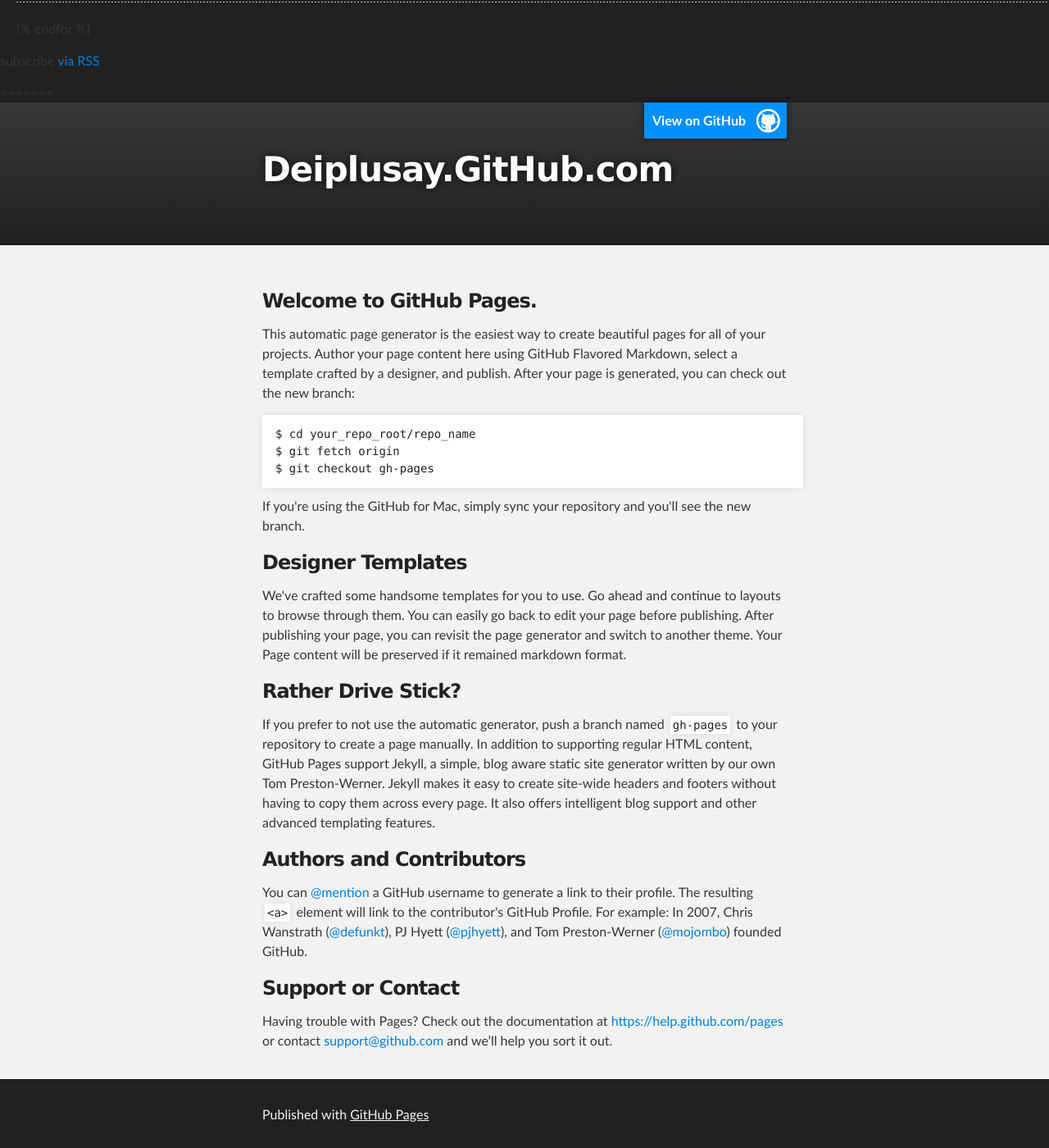
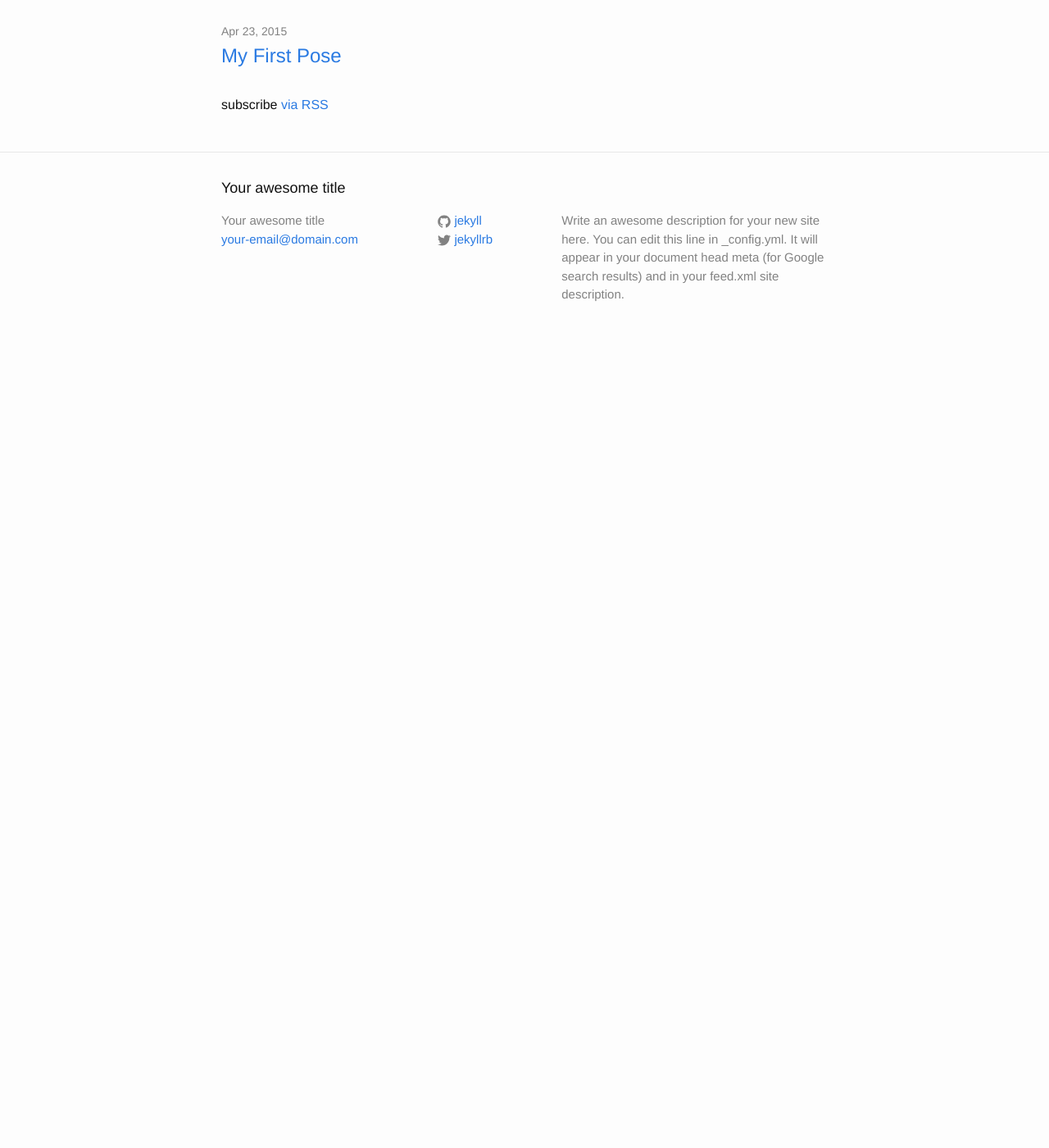
Before and after one commit to DeiPlusAY/deiplusay.github.com, a Jekyll site: the page built from index.html, in a window 1280 px wide and 1400 px high, scrolled down 201 px. Shown: the whole window at 82% size. Built offline with Jekyll 4.4.1, drawn with Linux system fonts in a browser that asks for light colours; after the commit the page ends 900 px from its top, so only the background shows below that; some of the changed text lies outside the part shown.

Commit message:
first post

```diff
--- a/index.html
+++ b/index.html
@@ -22,79 +21,3 @@
   <p class="rss-subscribe">subscribe <a href="{{ "/feed.xml" | prepend: site.baseurl }}">via RSS</a></p>
 
 </div>
-=======
-<!DOCTYPE html>
-<html>
-
-  <head>
-    <meta charset='utf-8'>
-    <meta http-equiv="X-UA-Compatible" content="chrome=1">
-    <meta name="description" content="Deiplusay.GitHub.com : ">
-
-    <link rel="stylesheet" type="text/css" media="screen" href="stylesheets/stylesheet.css">
-
-    <title>Deiplusay.GitHub.com</title>
-  </head>
-
-  <body>
-
-    <!-- HEADER -->
-    <div id="header_wrap" class="outer">
-        <header class="inner">
-          <a id="forkme_banner" href="https://github.com/DeiPlusAY">View on GitHub</a>
-
-          <h1 id="project_title">Deiplusay.GitHub.com</h1>
-          <h2 id="project_tagline"></h2>
-
-        </header>
-    </div>
-
-    <!-- MAIN CONTENT -->
-    <div id="main_content_wrap" class="outer">
-      <section id="main_content" class="inner">
-        <h3>
-<a id="welcome-to-github-pages" class="anchor" href="#welcome-to-github-pages" aria-hidden="true"><span class="octicon octicon-link"></span></a>Welcome to GitHub Pages.</h3>
-
-<p>This automatic page generator is the easiest way to create beautiful pages for all of your projects. Author your page content here using GitHub Flavored Markdown, select a template crafted by a designer, and publish. After your page is generated, you can check out the new branch:</p>
-
-<pre><code>$ cd your_repo_root/repo_name
-$ git fetch origin
-$ git checkout gh-pages
-</code></pre>
-
-<p>If you're using the GitHub for Mac, simply sync your repository and you'll see the new branch.</p>
-
-<h3>
-<a id="designer-templates" class="anchor" href="#designer-templates" aria-hidden="true"><span class="octicon octicon-link"></span></a>Designer Templates</h3>
-
-<p>We've crafted some handsome templates for you to use. Go ahead and continue to layouts to browse through them. You can easily go back to edit your page before publishing. After publishing your page, you can revisit the page generator and switch to another theme. Your Page content will be preserved if it remained markdown format.</p>
-
-<h3>
-<a id="rather-drive-stick" class="anchor" href="#rather-drive-stick" aria-hidden="true"><span class="octicon octicon-link"></span></a>Rather Drive Stick?</h3>
-
-<p>If you prefer to not use the automatic generator, push a branch named <code>gh-pages</code> to your repository to create a page manually. In addition to supporting regular HTML content, GitHub Pages support Jekyll, a simple, blog aware static site generator written by our own Tom Preston-Werner. Jekyll makes it easy to create site-wide headers and footers without having to copy them across every page. It also offers intelligent blog support and other advanced templating features.</p>
-
-<h3>
-<a id="authors-and-contributors" class="anchor" href="#authors-and-contributors" aria-hidden="true"><span class="octicon octicon-link"></span></a>Authors and Contributors</h3>
-
-<p>You can <a href="https://github.com/blog/821" class="user-mention">@mention</a> a GitHub username to generate a link to their profile. The resulting <code>&lt;a&gt;</code> element will link to the contributor's GitHub Profile. For example: In 2007, Chris Wanstrath (<a href="https://github.com/defunkt" class="user-mention">@defunkt</a>), PJ Hyett (<a href="https://github.com/pjhyett" class="user-mention">@pjhyett</a>), and Tom Preston-Werner (<a href="https://github.com/mojombo" class="user-mention">@mojombo</a>) founded GitHub.</p>
-
-<h3>
-<a id="support-or-contact" class="anchor" href="#support-or-contact" aria-hidden="true"><span class="octicon octicon-link"></span></a>Support or Contact</h3>
-
-<p>Having trouble with Pages? Check out the documentation at <a href="https://help.github.com/pages">https://help.github.com/pages</a> or contact <a href="mailto:support@github.com">support@github.com</a> and we’ll help you sort it out.</p>
-      </section>
-    </div>
-
-    <!-- FOOTER  -->
-    <div id="footer_wrap" class="outer">
-      <footer class="inner">
-        <p>Published with <a href="https://pages.github.com">GitHub Pages</a></p>
-      </footer>
-    </div>
-
-
-
-  </body>
-</html>
->>>>>>> 9d488f1feb1917fffb21680761641ac1a335db2d
```
Also changed, not shown: other parts of index.html (+0 -1 lines), _posts/2015-04-24-welcome-to-jekyll.markdown (added, +25 -0 lines).
